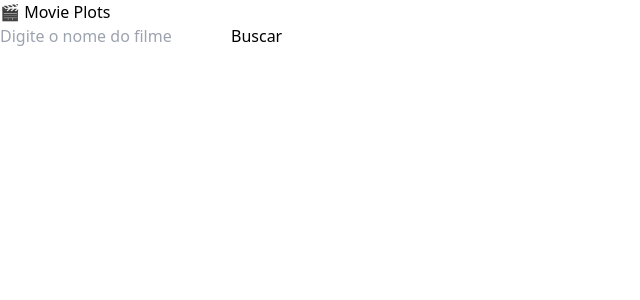
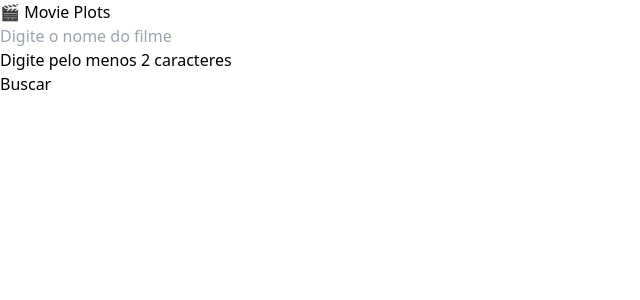
Before and after one commit to eduardoaiasi/movie-plots-api, a React app in the folder frontend/: page / in a window 1280 px wide. Both pictures are taken after a click on the button "Buscar". Shown: the top 300 px of the page, without its empty margins (0-640 px from the left). Built offline with nearby package versions, Linux system fonts and the light colour scheme; the HTML template or start-up script is replaced by a standard one.

Commit message:
feat(frontend): adiciona validacao no input e mensagem de erro

```diff
--- a/frontend/src/components/MovieSearch.tsx
+++ b/frontend/src/components/MovieSearch.tsx
@@ -27,13 +27,21 @@ export function MovieSearch() {
   // Estado para armazenar mensagens de erro
   const [error, setError] = useState<string | null>(null);
 
+  // Validão de input no frontend para evitar buscas vazias
+  const [validationError, setValidationError] = useState<string | null>(null);
+
   /**
    * Função assíncrona que lida com a busca do filme
    * É chamada quando o usuário clica no botão "Buscar"
    */
   async function handleSearch() {
     // Valida se o campo não está vazio
-    if (!movie.trim()) return;
+   if (movie.trim().length < 2) {
+     setValidationError("Digite pelo menos 2 caracteres");
+     return;
+    }
+
+    setValidationError(null);
 
     try {
       // Inicia o estado de loading e limpa estados anteriores
@@ -74,7 +82,7 @@ export function MovieSearch() {
             value={movie}
             onChange={(e) => setMovie(e.target.value)}
             onKeyDown={(e) => {
-              if(e.key === "enter" && !loading && movie.trim()){
+              if (e.key === 'Enter' && !loading && movie.trim()) {
                 handleSearch();
               }
             }}
@@ -82,6 +90,10 @@ export function MovieSearch() {
                        placeholder-zinc-400 focus:outline-none
                        focus:ring-2 focus:ring-indigo-500"
           />
+
+          {validationError && (
+            <p className="text-yellow-400 text-sm mt-1">{validationError}</p>
+          )}
 
          <button
             onClick={handleSearch}
```
Also changed, not shown: 1 other file (tests, documents, lock files or other folders).
